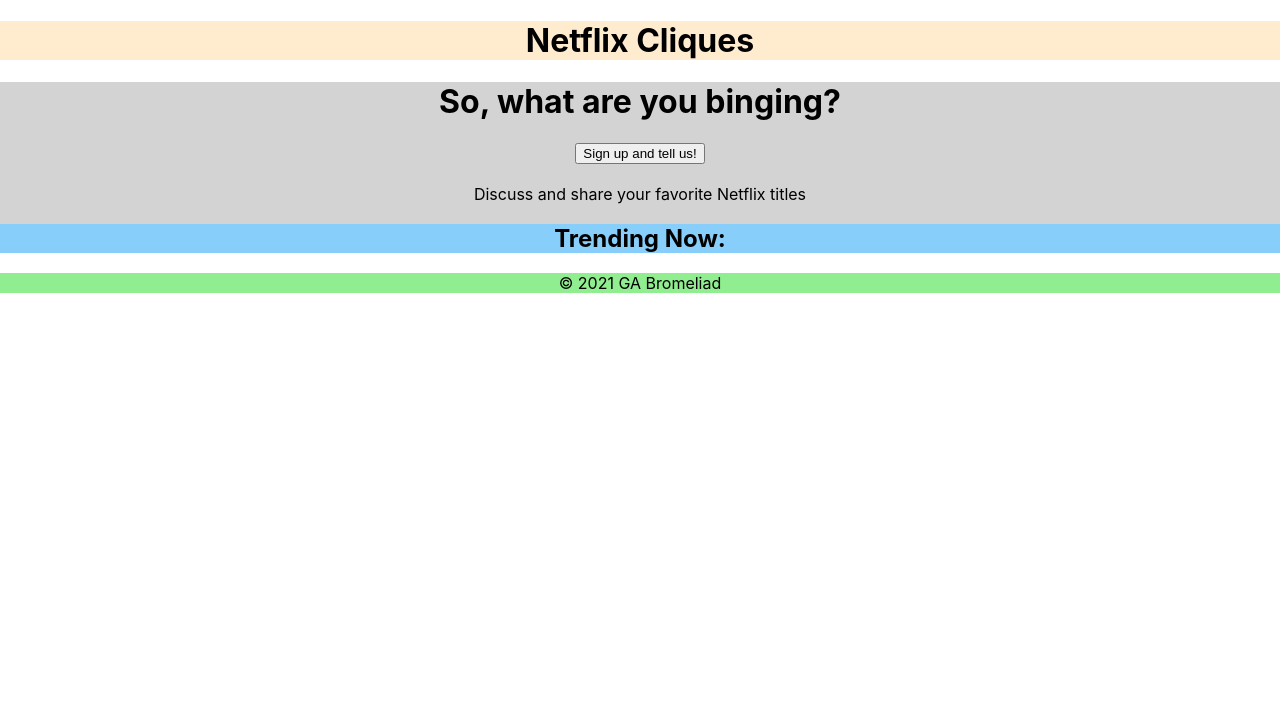
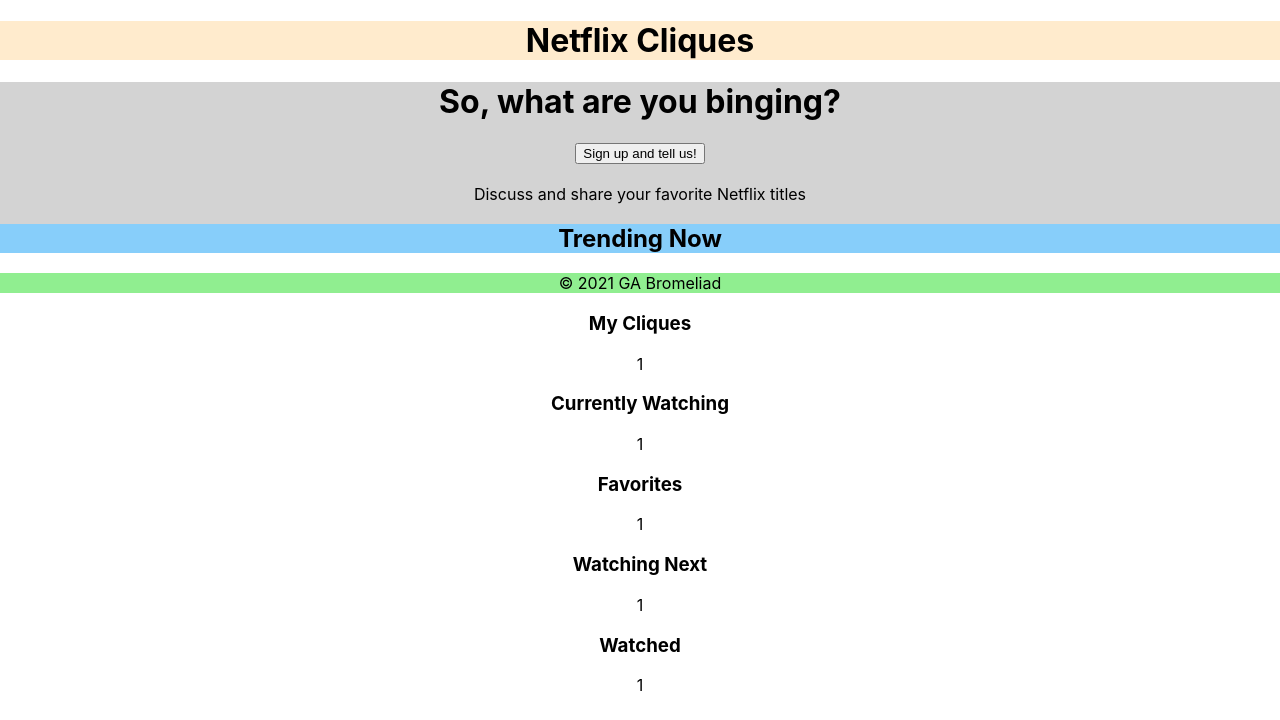
Before and after one commit to simeonadda/netflix-cliques-frontend, a React (Create React App) app in the folder netflix-cliques/: page / in a window 1280 px wide. Shown: the top 720 px of the page. Built offline with nearby package versions, Linux system fonts and the light colour scheme.

Commit message:
Dashboard with inside components added

```diff
--- a/netflix-cliques/src/App.js
+++ b/netflix-cliques/src/App.js
@@ -3,6 +3,7 @@
 import Nav from "./Nav";
 import Welcome from "./Welcome";
 import Footer from "./Footer";
+import Dashboard from "./Dashboard/Dashboard"
 
 function App() {
 
@@ -12,9 +13,15 @@
 
   return (
     <div className="App">
+      {/* SETUP CONDITIONAL FOR LOGGED IN USER */}
+
+      {/* NOT LOGGED IN */}
       <Nav />
       <Welcome />
       <Footer />
+
+      {/* LOGGED IN */}
+      <Dashboard />
     </div>
   );
 }
--- /dev/null
+++ b/netflix-cliques/src/Dashboard/Dashboard.js
@@ -0,0 +1,36 @@
+import React, { useState } from "react";
+import MyCliques from "./MyCliques";
+import WatchingTitles from "./WatchingTitles";
+import FavoriteTitles from "./FavoriteTitles";
+import QueuedTitles from "./QueuedTitles";
+import TitlesWatched from "./TitlesWatched";
+
+function Dashboard() {
+
+  return(
+    <div>
+      <div>
+        <h3>My Cliques</h3>
+        <MyCliques />
+      </div>
+      <div>
+      <h3>Currently Watching</h3>
+        <WatchingTitles />
+      </div>
+      <div>
+      <h3>Favorites</h3>
+        <FavoriteTitles />
+      </div>
+      <div>
+      <h3>Watching Next</h3>
+        <QueuedTitles />
+      </div>
+      <div>
+      <h3>Watched</h3>
+        <TitlesWatched />
+      </div>
+    </div>
+  )
+}
+
+export default Dashboard;
--- /dev/null
+++ b/netflix-cliques/src/Dashboard/FavoriteTitles.js
@@ -0,0 +1,12 @@
+import React, { useState } from "react";
+
+function FavoriteTitles() {
+
+  return(
+    <div>
+      <div>1</div>
+    </div>
+  )
+}
+
+export default FavoriteTitles;
--- /dev/null
+++ b/netflix-cliques/src/Dashboard/MyCliques.js
@@ -0,0 +1,12 @@
+import React, { useState } from "react";
+
+function MyCliques() {
+
+  return(
+    <div>
+      <div>1</div>
+    </div>
+  )
+}
+
+export default MyCliques;
--- /dev/null
+++ b/netflix-cliques/src/Dashboard/QueuedTitles.js
@@ -0,0 +1,12 @@
+import React, { useState } from "react";
+
+function QueuedTitles() {
+
+  return(
+    <div>
+      <div>1</div>
+    </div>
+  )
+}
+
+export default QueuedTitles;
--- /dev/null
+++ b/netflix-cliques/src/Dashboard/TitlesWatched.js
@@ -0,0 +1,12 @@
+import React, { useState } from "react";
+
+function TitlesWatched() {
+
+  return(
+    <div>
+      <div>1</div>
+    </div>
+  )
+}
+
+export default TitlesWatched;
--- /dev/null
+++ b/netflix-cliques/src/Dashboard/WatchingTitles.js
@@ -0,0 +1,12 @@
+import React, { useState } from "react";
+
+function WatchingTitles() {
+
+  return(
+    <div>
+      <div>1</div>
+    </div>
+  )
+}
+
+export default WatchingTitles;
--- a/netflix-cliques/src/TrendingTitles.js
+++ b/netflix-cliques/src/TrendingTitles.js
@@ -4,7 +4,7 @@
 
   return(
     <div style={{backgroundColor: "lightskyblue"}}>
-      <h2>Trending Now:</h2>
+      <h2>Trending Now</h2>
       <div></div>
     </div>
   )
```
